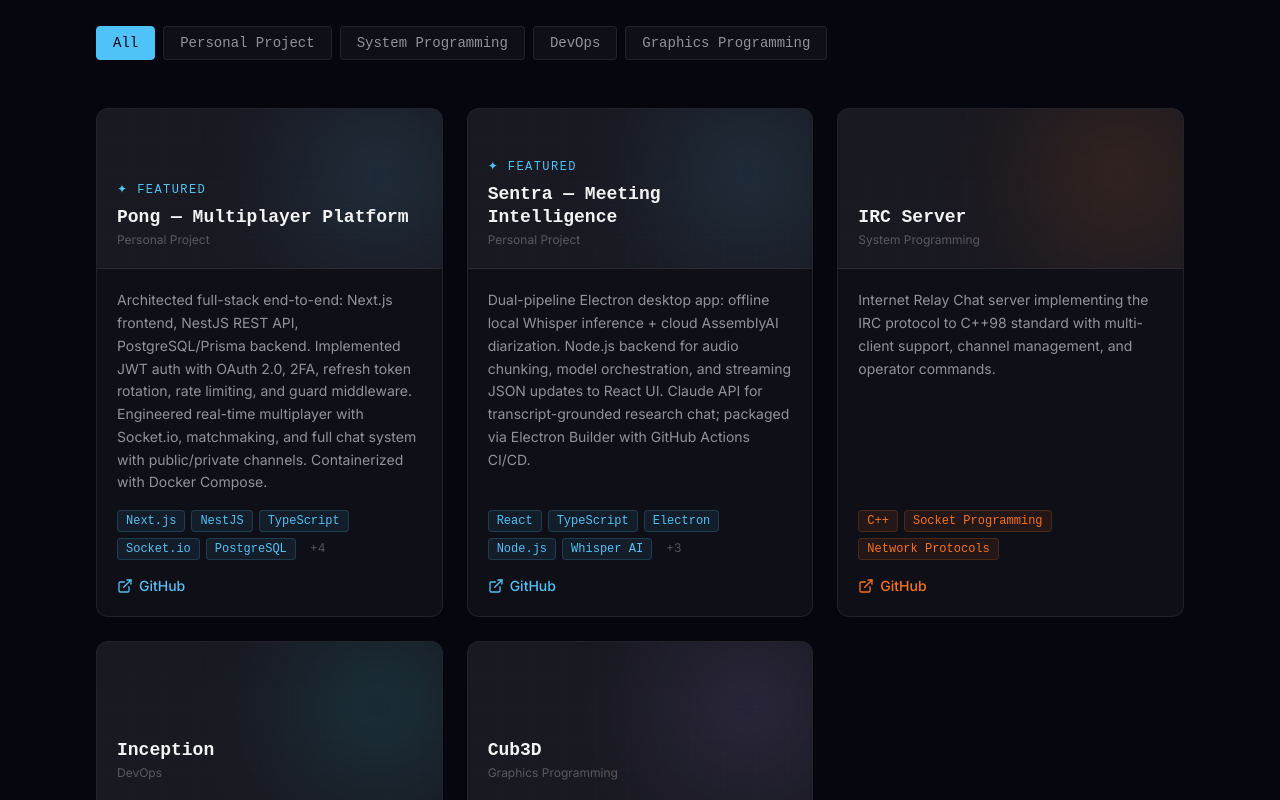
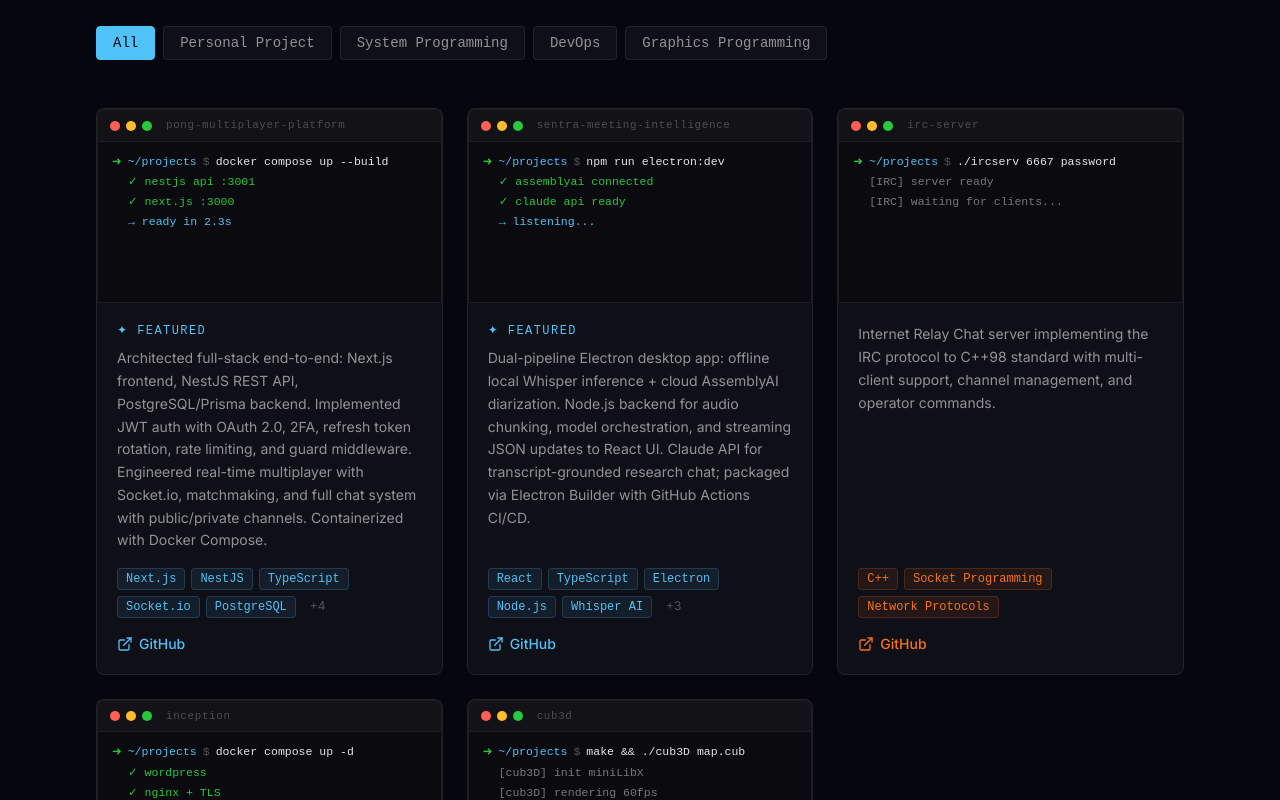
Before and after one commit to ysahih/Portfolio, a Next.js app: page / in a window 1280 px wide. Shown: the part 4140-4940 px from the top of the page. Built offline with nearby package versions, Linux system fonts and the light colour scheme.

Commit message:
feat: add terminal simulation for project commands and outputs

```diff
--- a/app/components/ProjectsSection.tsx
+++ b/app/components/ProjectsSection.tsx
@@ -1,6 +1,6 @@
 "use client";
 
-import { useState } from 'react';
+import { useState, useEffect, useRef } from 'react';
 import { motion, AnimatePresence } from 'framer-motion';
 import { ExternalLinkIcon } from 'lucide-react';
 import SectionHeader from './SectionHeader';
@@ -28,6 +28,122 @@
   'Personal Project': '#4fc3f7',
 };
 
+const PROJECT_TERMINALS: Record<string, { command: string; output: string[] }> = {
+  'Pong — Multiplayer Platform': {
+    command: 'docker compose up --build',
+    output: ['✓ postgres:5432', '✓ nestjs api :3001', '✓ next.js :3000', '→ ready in 2.3s'],
+  },
+  'Sentra — Meeting Intelligence': {
+    command: 'npm run electron:dev',
+    output: ['✓ whisper model loaded', '✓ assemblyai connected', '✓ claude api ready', '→ listening...'],
+  },
+  'IRC Server': {
+    command: './ircserv 6667 password',
+    output: ['[IRC] binding to port 6667', '[IRC] server ready', '[IRC] waiting for clients...'],
+  },
+  'Inception': {
+    command: 'docker compose up -d',
+    output: ['✓ mariadb', '✓ wordpress', '✓ nginx + TLS', '→ https://localhost'],
+  },
+  'Cub3D': {
+    command: 'make && ./cub3D map.cub',
+    output: ['[cub3D] parsing map...', '[cub3D] init miniLibX', '[cub3D] rendering 60fps'],
+  },
+};
+
+function TerminalCard({ title }: { title: string }) {
+  const data = PROJECT_TERMINALS[title] ?? { command: 'npm start', output: ['→ ready'] };
+  const [typedCmd, setTypedCmd] = useState('');
+  const [outputLines, setOutputLines] = useState<string[]>([]);
+  const [started, setStarted] = useState(false);
+  const ref = useRef<HTMLDivElement>(null);
+
+  useEffect(() => {
+    const el = ref.current;
+    if (!el) return;
+    const observer = new IntersectionObserver(
+      ([entry]) => { if (entry.isIntersecting && !started) setStarted(true); },
+      { threshold: 0.4 }
+    );
+    observer.observe(el);
+    return () => observer.disconnect();
+  }, [started]);
+
+  useEffect(() => {
+    if (!started) return;
+    let i = 0;
+    setTypedCmd('');
+    setOutputLines([]);
+    const typing = setInterval(() => {
+      i++;
+      setTypedCmd(data.command.slice(0, i));
+      if (i >= data.command.length) {
+        clearInterval(typing);
+        let lineIndex = 0;
+        const outputInterval = setInterval(() => {
+          if (lineIndex >= data.output.length) {
+            clearInterval(outputInterval);
+            return;
+          }
+          setOutputLines((prev) => [...prev, data.output[lineIndex]]);
+          lineIndex++;
+          if (lineIndex >= data.output.length) clearInterval(outputInterval);
+        }, 180);
+      }
+    }, 35);
+    return () => clearInterval(typing);
+  }, [started, data.command, data.output]);
+
+  return (
+    <div
+      ref={ref}
+      style={{
+        width: '100%',
+        aspectRatio: '16/9',
+        background: '#0a0a0f',
+        border: '1px solid rgba(255,255,255,0.07)',
+        borderRadius: '8px 8px 0 0',
+        overflow: 'hidden',
+        fontFamily: 'ui-monospace, "Cascadia Code", "Fira Code", monospace',
+        flexShrink: 0,
+      }}
+    >
+      {/* title bar */}
+      <div style={{ display: 'flex', alignItems: 'center', gap: 6, padding: '7px 12px', background: 'rgba(255,255,255,0.03)', borderBottom: '1px solid rgba(255,255,255,0.05)' }}>
+        <span style={{ width: 10, height: 10, borderRadius: '50%', background: '#ff5f57', display: 'inline-block' }} />
+        <span style={{ width: 10, height: 10, borderRadius: '50%', background: '#ffbd2e', display: 'inline-block' }} />
+        <span style={{ width: 10, height: 10, borderRadius: '50%', background: '#28c840', display: 'inline-block' }} />
+        <span style={{ marginLeft: 8, fontSize: '0.68rem', color: 'rgba(255,255,255,0.25)', letterSpacing: '0.06em' }}>
+          {title.toLowerCase().replace(/[^a-z0-9]/g, '-').replace(/-+/g, '-')}
+        </span>
+      </div>
+      {/* terminal body */}
+      <div style={{ padding: '10px 14px', fontSize: '0.72rem', lineHeight: 1.75 }}>
+        <div>
+          <span style={{ color: '#28c840' }}>➜</span>
+          <span style={{ color: '#4fc3f7', marginLeft: 6 }}>~/projects</span>
+          <span style={{ color: 'rgba(255,255,255,0.3)', marginLeft: 6 }}>$</span>
+          <span style={{ color: '#e2e8f0', marginLeft: 6 }}>{typedCmd}</span>
+          {typedCmd.length < data.command.length && started && (
+            <span style={{ display: 'inline-block', width: 6, height: '0.8em', background: '#4fc3f7', marginLeft: 1, verticalAlign: 'text-bottom', animation: 'termBlink 1s step-end infinite' }} />
+          )}
+        </div>
+        {outputLines.filter(Boolean).map((line, i) => (
+          <div
+            key={i}
+            style={{
+              color: line.startsWith('✓') ? '#28c840' : line.startsWith('→') ? '#4fc3f7' : line.startsWith('[') ? 'rgba(255,255,255,0.45)' : 'rgba(255,255,255,0.35)',
+              paddingLeft: 16,
+            }}
+          >
+            {line}
+          </div>
+        ))}
+      </div>
+    </div>
+  );
+}
+
 function ProjectCard({ project, index }: { project: Project; index: number }) {
   const accentColor = CATEGORY_COLORS[project.category] || 'var(--accent)';
 
@@ -38,58 +154,23 @@
       animate={{ opacity: 1, y: 0 }}
       exit={{ opacity: 0, y: 28 }}
       transition={{ duration: 0.45, delay: index * 0.07, ease: EASE }}
-      className="flex flex-col rounded-xl overflow-hidden group"
+      className="flex flex-col overflow-hidden group"
       style={{
         background: 'var(--surface)',
         border: '1px solid var(--border)',
+        borderRadius: '8px',
       }}
       whileHover={{ y: -4, borderColor: accentColor } as any}
     >
-      {/* Card visual header */}
-      <div
-        className="relative h-40 flex flex-col items-start justify-end p-5 overflow-hidden"
-        style={{
-          background: 'var(--surface)',
-          borderBottom: '1px solid var(--border)',
-        }}
-      >
-        {/* Background grid */}
-        <div
-          className="absolute inset-0 opacity-10"
-          style={{
-            backgroundImage: `linear-gradient(${accentColor}22 1px, transparent 1px), linear-gradient(90deg, ${accentColor}22 1px, transparent 1px)`,
-            backgroundSize: '32px 32px',
-          }}
-        />
-        {/* Glow */}
-        <div
-          className="absolute top-0 right-0 w-32 h-32 blur-3xl opacity-20"
-          style={{ background: accentColor }}
-        />
-
-        <div className="relative z-10 w-full">
-          {project.featured && (
-            <span
-              className="text-xs font-mono uppercase tracking-widest mb-2 block"
-              style={{ color: accentColor, letterSpacing: '0.12em' }}
-            >
-              ✦ Featured
-            </span>
-          )}
-          <h3
-            className="text-lg font-bold leading-tight"
-            style={{ color: 'var(--text-primary)', fontFamily: 'monospace' }}
-          >
-            {project.title}
-          </h3>
-          <p className="text-xs mt-1" style={{ color: 'var(--text-muted)' }}>
-            {project.category}
-          </p>
-        </div>
-      </div>
+      <TerminalCard title={project.title} />
 
       {/* Content */}
-      <div className="flex flex-col flex-1 p-5">
+      <div className="flex flex-col flex-1 p-5" style={{ borderRadius: '0 0 8px 8px' }}>
+        {project.featured && (
+          <span className="text-xs font-mono uppercase tracking-widest mb-2 block" style={{ color: accentColor, letterSpacing: '0.12em' }}>
+            ✦ Featured
+          </span>
+        )}
         <p className="text-sm leading-relaxed mb-4 flex-1" style={{ color: 'var(--text-secondary)' }}>
           {project.description}
         </p>
--- a/app/globals.css
+++ b/app/globals.css
@@ -146,3 +146,8 @@
   outline: 2px solid var(--accent);
   outline-offset: 2px;
 }
+
+@keyframes termBlink {
+  0%, 100% { opacity: 1; }
+  50% { opacity: 0; }
+}
```
